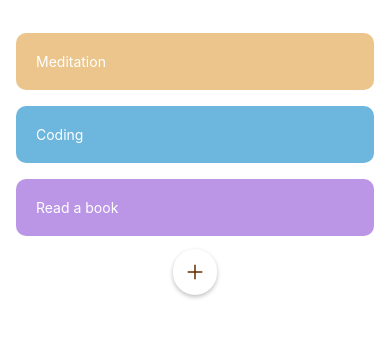
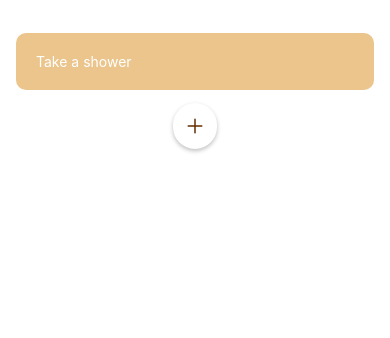
Before and after one commit to Victor-Sarti/ToDoList, a React Native app: screen / in a window 390 px wide. Shown: the top 338 px of the page. Built offline with nearby package versions, Linux system fonts and the light colour scheme.

Commit message:
change name

```diff
--- a/App.js
+++ b/App.js
@@ -8,22 +8,11 @@ import {styles} from "./App.style";
 const DATA = [
   {
     id: '1',
-    title: 'Meditation',
+    title: 'Take a shower',
     completed: false,
     color: "#EBC58C",
   },
-  {
-    id: '2',
-    title: 'Coding',
-    completed: false,
-    color: "#6DB6DD",
-  },
-  {
-    id: '3',
-    title: 'Read a book',
-    completed: false,
-    color:"#BC96E6",
-  }
+
 
 ]
 
```
